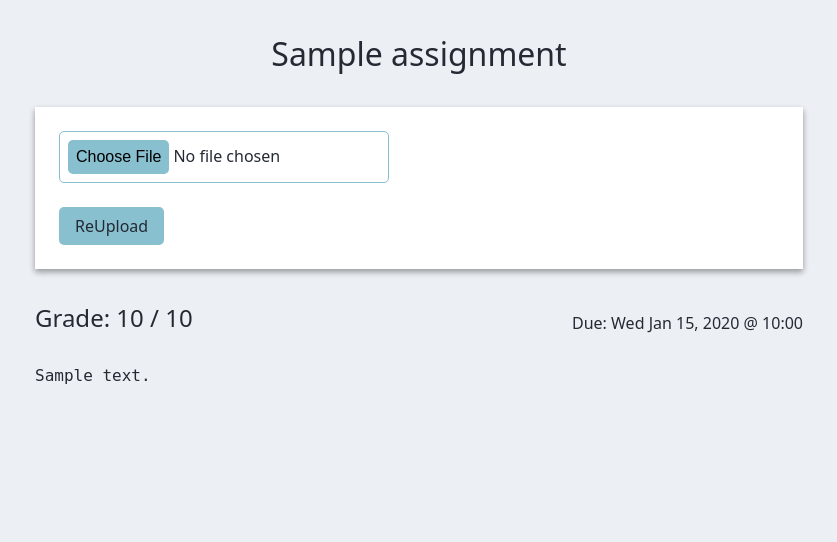
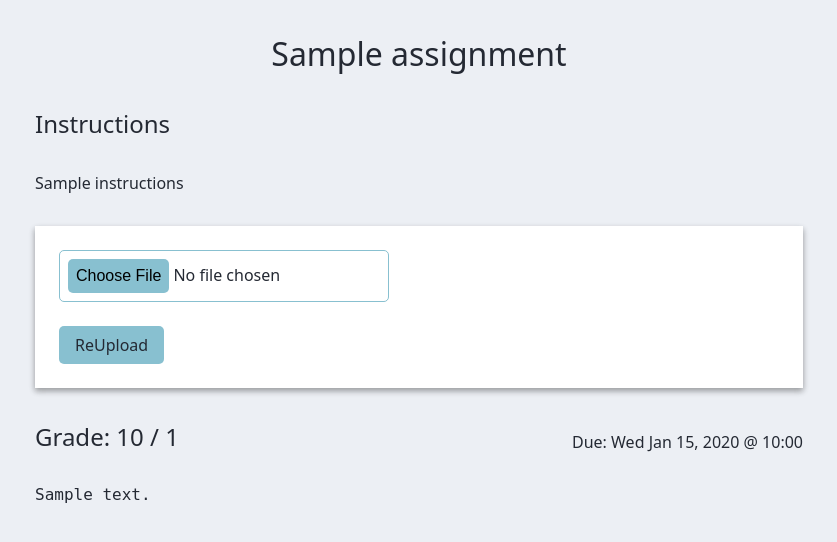
Before and after one commit to philip-h/pycs, a Flask app: template pycs/templates/view_assignment.html in a window 1280 px wide. Shown: the part 91-633 px from the top of the page, without its empty margins (221-1058 px from the left). Run offline with Flask 3, Linux system fonts and the light colour scheme; tables that the repository leaves empty hold one stand-in row (values such as "Sample post"); the template is opened without the code that fills it: values that come from a table or form of the project are taken from there, most other values are stand-ins (such as "Sample title", 1, 10 or a date in 2020); some libraries are stand-ins or nearby versions.

Commit message:
Added instructions to assignments. Also, some assignments do not require a submission (I'm just inputting marks from a test for example), I have added that as well

```diff
--- a/pycs/forms.py
+++ b/pycs/forms.py
@@ -9,6 +9,7 @@
     DateField,
     IntegerField,
     StringField,
+    TextAreaField,
     PasswordField,
     BooleanField,
     SubmitField,
@@ -106,11 +107,13 @@
     """New / Edit assignment form"""
 
     name = StringField("Name", validators=[DataRequired()])
+    instructions = TextAreaField("Instructions", validators=[DataRequired()])
     unit_name = StringField("Unit Name", validators=[DataRequired()])
-    required_filename = StringField("Required Filename", validators=[DataRequired()])
+    submission_required = BooleanField("Submission Required?")
+    required_filename = StringField("Required Filename")
     total_points = IntegerField("Total Points", validators=[DataRequired()])
     due_date = DateField("Due Date", validators=[DataRequired()])
-    visible = BooleanField("Visible?", validators=[DataRequired()])
+    visible = BooleanField("Visible?")
     weight = IntegerField("Weight", validators=[DataRequired()])
     class_id = IntegerField("Class Id", validators=[DataRequired()])
     submit = SubmitField(label="Submit")
--- a/pycs/models/assignment.py
+++ b/pycs/models/assignment.py
@@ -13,14 +13,16 @@
 
     id: Mapped[int] = mapped_column(primary_key=True)
     name: Mapped[str]
+    instructions: Mapped[str]
     total_points: Mapped[int] = mapped_column(default=4)
-    required_filename: Mapped[str]
+    submission_required: Mapped[bool]
+    required_filename: Mapped[str] = mapped_column(nullable=True)
     due_date: Mapped[datetime]
     visible: Mapped[bool]
     unit_name: Mapped[str]
     weight: Mapped[int]
     class_id: Mapped[int] = mapped_column(ForeignKey("classroom.id"))
-    classroom: Mapped["Classroom"] = relationship(back_populates="assignment")
+    classroom: Mapped["Classroom"] = relationship(back_populates="assignments")
 
     user_associations: Mapped[list["UserAssignment"]] = relationship(
         back_populates="assignment"
--- a/pycs/static/style.css
+++ b/pycs/static/style.css
@@ -356,6 +356,11 @@
     text-align: center;
 }
 
+.assignment-title-instructions {
+    font-size: 1.5rem;
+    margin-bottom: 2rem;
+}
+
 .upload-container {
     background-color: var(--clr-primary);
     -webkit-box-shadow: var(--shadow);
--- a/pycs/templates/teacher/view_assignment.html
+++ b/pycs/templates/teacher/view_assignment.html
@@ -20,6 +20,7 @@
     <form class="form" method="post">
         {{ form.csrf_token }}
         {{ render_field(form.name) }}
+        {{ render_field(form.instructions) }}
         {{ render_field(form.unit_name) }}
         {{ render_field(form.required_filename) }}
         {{ render_field(form.total_points) }}
@@ -28,6 +29,10 @@
             {{ form.visible.label(class="form__input__label") }}
             {{ form.visible(class="form__input__box") }}
         </div>
+        <div class="form__input">
+            {{ form.submission_required.label(class="form__input__label") }}
+            {{ form.submission_required(class="form__input__box") }}
+        </div>
         {{ render_field(form.weight) }}
         {{ render_field(form.class_id) }}
         {{ form.submit(class="form__input__submit") }}
--- a/pycs/templates/teacher/view_student_assignment.html
+++ b/pycs/templates/teacher/view_student_assignment.html
@@ -5,6 +5,8 @@
 {% block content%}
 <div class="container">
   <h1 class="assignment-title">{{ assignment.name }}</h1>
+  <h2 class="assignment-title-instructions">Instructions</h2>
+  <p>{{ instructions|safe }}</p>
 </div>
 
 <div class="container assignment-info">
--- a/pycs/templates/view_assignment.html
+++ b/pycs/templates/view_assignment.html
@@ -5,6 +5,11 @@
 {% block content%}
 <div class="container">
   <h1 class="assignment-title">{{ assignment.name }}</h1>
+  <h2 class="assignment-title-instructions">Instructions</h2>
+  <p>{{ instructions|safe }}</p>
+</div>
+{% if form %}
+<div class="container">
   <div class="container--surface">
     <!-- Field errors -->
     {% if form.errors %}
@@ -26,6 +31,7 @@
     </form>
   </div>
 </div>
+{% endif %}
 
 <div class="container assignment-info">
   {% if data %}
```
